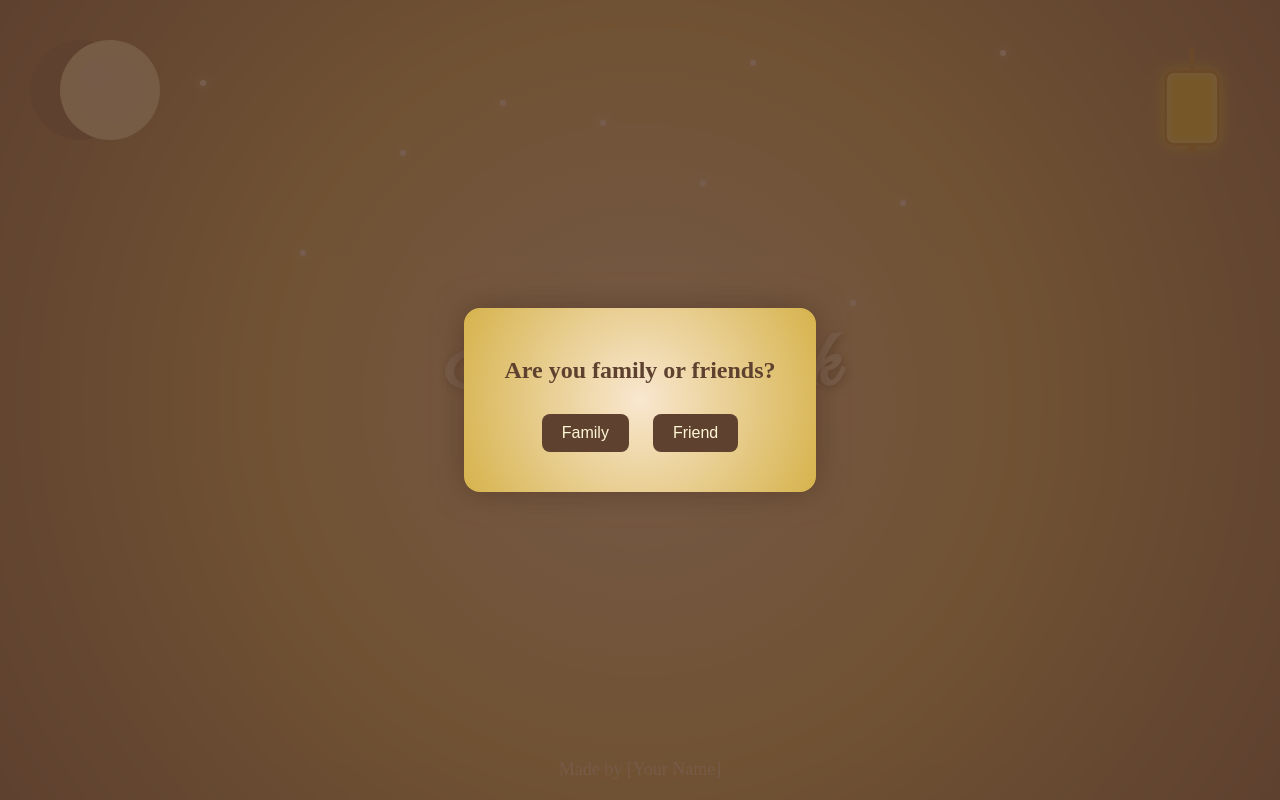
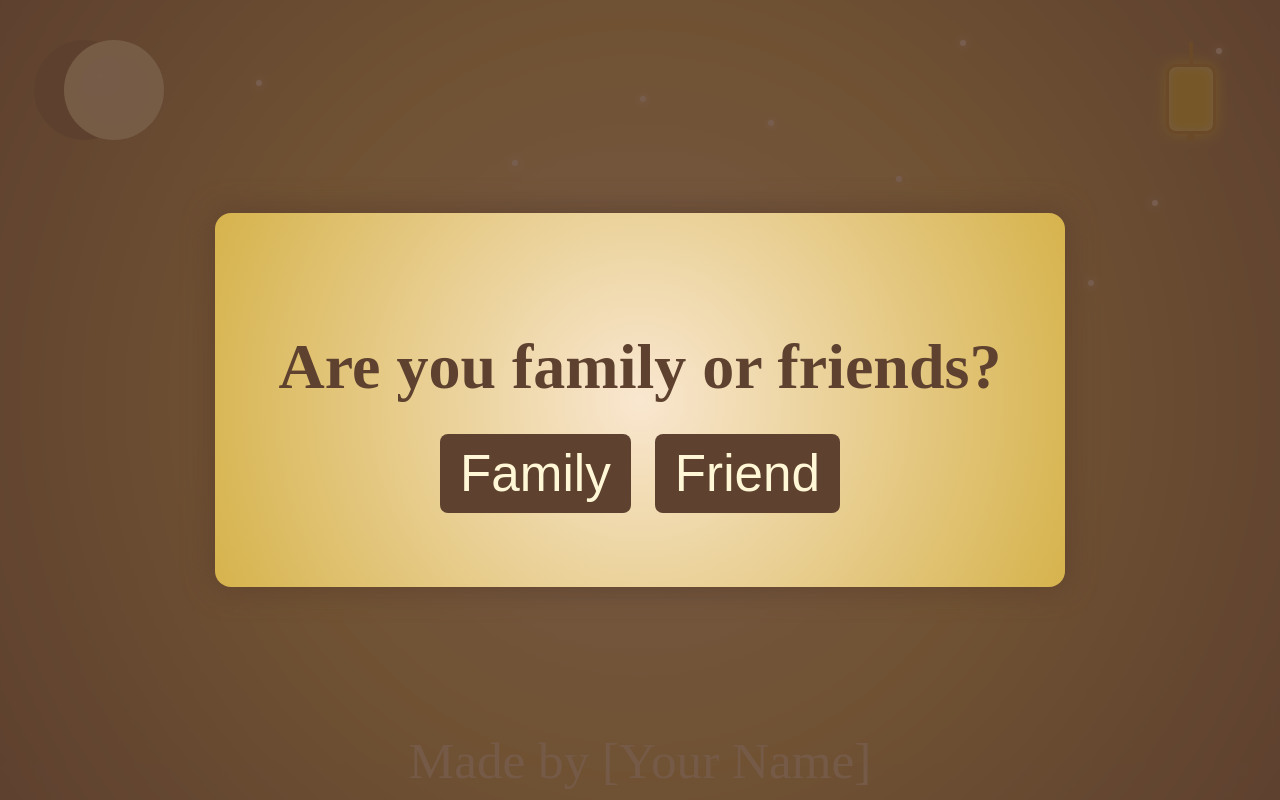
Before and after one commit to Captain-182/Eid, a plain HTML site: page index.html in a window 1280 px wide. Drawn offline with Linux system fonts and the light colour scheme; a web font is replaced by a local one.

Commit message:
index.html

```diff
--- a/index.html
+++ b/index.html
@@ -2,13 +2,18 @@
 <html lang="en">
 <head>
   <meta charset="UTF-8">
+  <meta name="viewport" content="width=device-width, initial-scale=1.0">
   <title>Eid Greetings</title>
   <link href="https://fonts.googleapis.com/css2?family=Great+Vibes&family=Playfair+Display:ital@1&display=swap" rel="stylesheet">
   <style>
+    * {
+      box-sizing: border-box;
+    }
+
     body {
       margin: 0;
       padding: 0;
-      height: 100vh;
+      min-height: 100vh;
       background: radial-gradient(circle at center, #f9e7d0, #d6b34c, #5e412f);
       font-family: 'Playfair Display', serif;
       display: flex;
@@ -18,11 +23,13 @@
       color: #fff;
       position: relative;
       overflow: hidden;
+      text-align: center;
     }
 
     h1 {
       font-family: 'Great Vibes', cursive;
-      font-size: 80px;
+      font-size: 8vw;
+      max-font-size: 80px;
       color: #fff8dc;
       text-shadow: 2px 2px 10px #6b4f29;
       margin: 0;
@@ -30,7 +37,8 @@
 
     p.subtitle {
       font-style: italic;
-      font-size: 26px;
+      font-size: 4.5vw;
+      max-font-size: 26px;
       margin-top: 10px;
       color: #fff7d5;
       text-shadow: 1px 1px 4px #4d3825;
@@ -38,17 +46,20 @@
 
     footer {
       position: absolute;
-      bottom: 20px;
-      font-size: 18px;
+      bottom: 10px;
+      font-size: 4vw;
+      max-font-size: 18px;
       color: #f9ebd2;
     }
 
     .moon {
       position: absolute;
-      top: 40px;
-      left: 60px;
-      width: 100px;
-      height: 100px;
+      top: 5%;
+      left: 5%;
+      width: 15vw;
+      height: 15vw;
+      max-width: 100px;
+      max-height: 100px;
       background: #fdf6c3;
       border-radius: 50%;
       box-shadow: -30px 0 0 0 #5e412f;
@@ -57,17 +68,20 @@
     .moon::after {
       content: '';
       position: absolute;
-      top: 15px;
-      left: 15px;
-      width: 70px;
-      height: 70px;
+      top: 15%;
+      left: 15%;
+      width: 70%;
+      height: 70%;
       border-radius: 50%;
       background: radial-gradient(circle at 30% 30%, #fffbe8, #fdf6c3);
       opacity: 0.6;
     }
 
+    .star, .lantern {
+      position: absolute;
+    }
+
     .star {
-      position: absolute;
       width: 6px;
       height: 6px;
       background: #fff;
@@ -75,23 +89,24 @@
       box-shadow: 0 0 10px #fff;
     }
 
-    .star1 { top: 80px; left: 200px; }
-    .star2 { top: 150px; left: 400px; }
-    .star3 { top: 120px; left: 600px; }
-    .star4 { top: 60px; left: 750px; }
-    .star5 { top: 200px; left: 900px; }
-    .star6 { top: 250px; left: 300px; }
-    .star7 { top: 100px; left: 500px; }
-    .star8 { top: 180px; left: 700px; }
-    .star9 { top: 300px; left: 850px; }
-    .star10 { top: 50px; left: 1000px; }
+    .star1 { top: 10%; left: 20%; }
+    .star2 { top: 20%; left: 40%; }
+    .star3 { top: 15%; left: 60%; }
+    .star4 { top: 5%;  left: 75%; }
+    .star5 { top: 25%; left: 90%; }
+    .star6 { top: 30%; left: 30%; }
+    .star7 { top: 12%; left: 50%; }
+    .star8 { top: 22%; left: 70%; }
+    .star9 { top: 35%; left: 85%; }
+    .star10{ top: 6%;  left: 95%; }
 
     .lantern {
-      position: absolute;
-      top: 70px;
-      right: 60px;
-      width: 50px;
-      height: 70px;
+      top: 8%;
+      right: 5%;
+      width: 12vw;
+      max-width: 50px;
+      height: 16vw;
+      max-height: 70px;
       background: #ffd700;
       border: 3px solid #a67c00;
       border-radius: 10px;
@@ -135,22 +150,24 @@
 
     .popup-content {
       background: radial-gradient(circle, #f9e7d0, #d6b34c);
-      padding: 30px 40px;
+      padding: 5vw;
+      max-width: 90%;
       border-radius: 16px;
       box-shadow: 0 0 30px #5e412f;
-      text-align: center;
       color: #5e412f;
     }
 
     .popup-content h2 {
       margin-bottom: 20px;
-      font-size: 24px;
+      font-size: 5vw;
+      max-font-size: 24px;
     }
 
     .popup-content button {
       padding: 10px 20px;
       margin: 10px;
-      font-size: 16px;
+      font-size: 4vw;
+      max-font-size: 16px;
       background-color: #5e412f;
       color: #fff7d5;
       border: none;
@@ -165,7 +182,6 @@
   </style>
 </head>
 <body>
-
   <!-- Decorations -->
   <div class="moon"></div>
   <div class="star star1"></div>
@@ -202,7 +218,7 @@
     }
 
     function redirectToFriend() {
-      window.location.href = "friend.html"; // Must match filename
+      window.location.href = "friend.html";
     }
   </script>
 </body>
```
